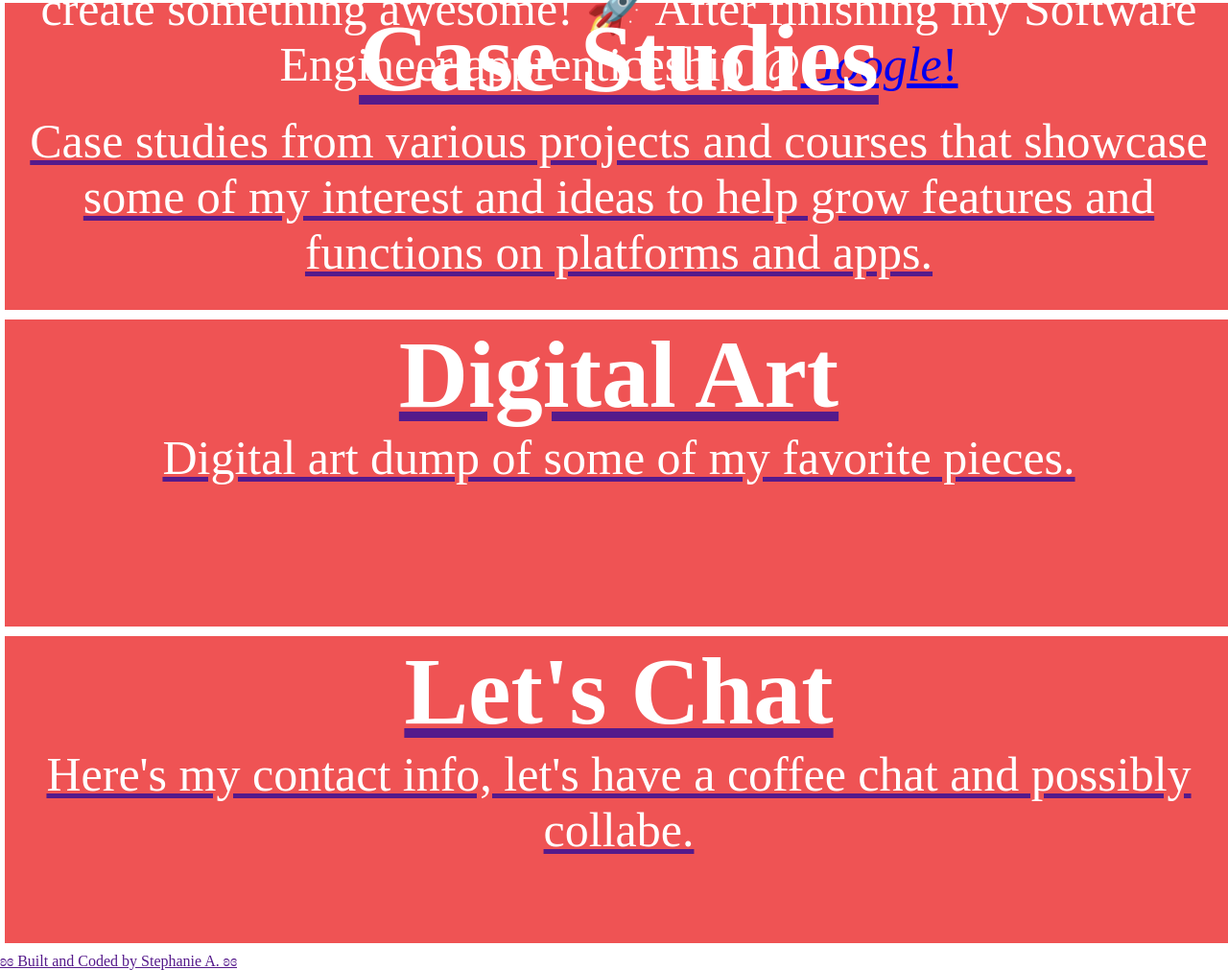
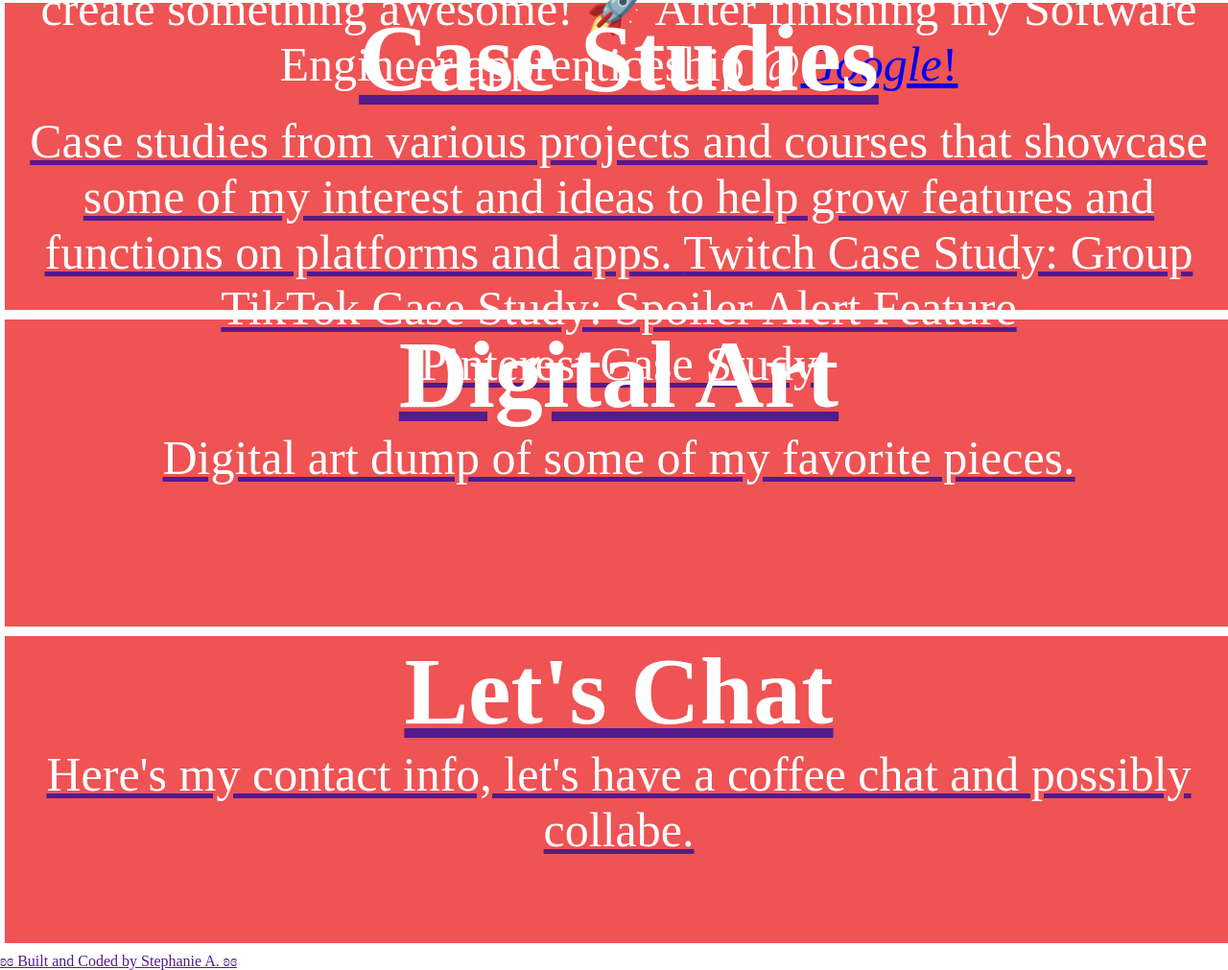
Before and after one commit to DevStephanie/Stephanie_Portfolio, a plain HTML site: page index.html in a window 1280 px wide. Shown: the part 1015-2026 px from the top of the page at 96% size. Drawn offline with Linux system fonts and the light colour scheme; files that its build step writes are made by us from their sources.

Commit message:
add a section

```diff
--- a/index.html
+++ b/index.html
@@ -51,6 +51,11 @@
   <div class="section case studies" id="section-case-studies">
     <H1> Case Studies</H1>
     <p1> Case studies from various projects and courses that showcase some of my interest and ideas to help grow features and functions on platforms and apps. </p1>
+    <p2> Twitch Case Study: Group </p2>
+<br>
+    <p2> TikTok Case Study: Spoiler Alert Feature </p2>
+<br>
+    <p2> Pinterest Case Study </p2>
   </div>
 
   <div class="section digital" id="section-digital">
```
